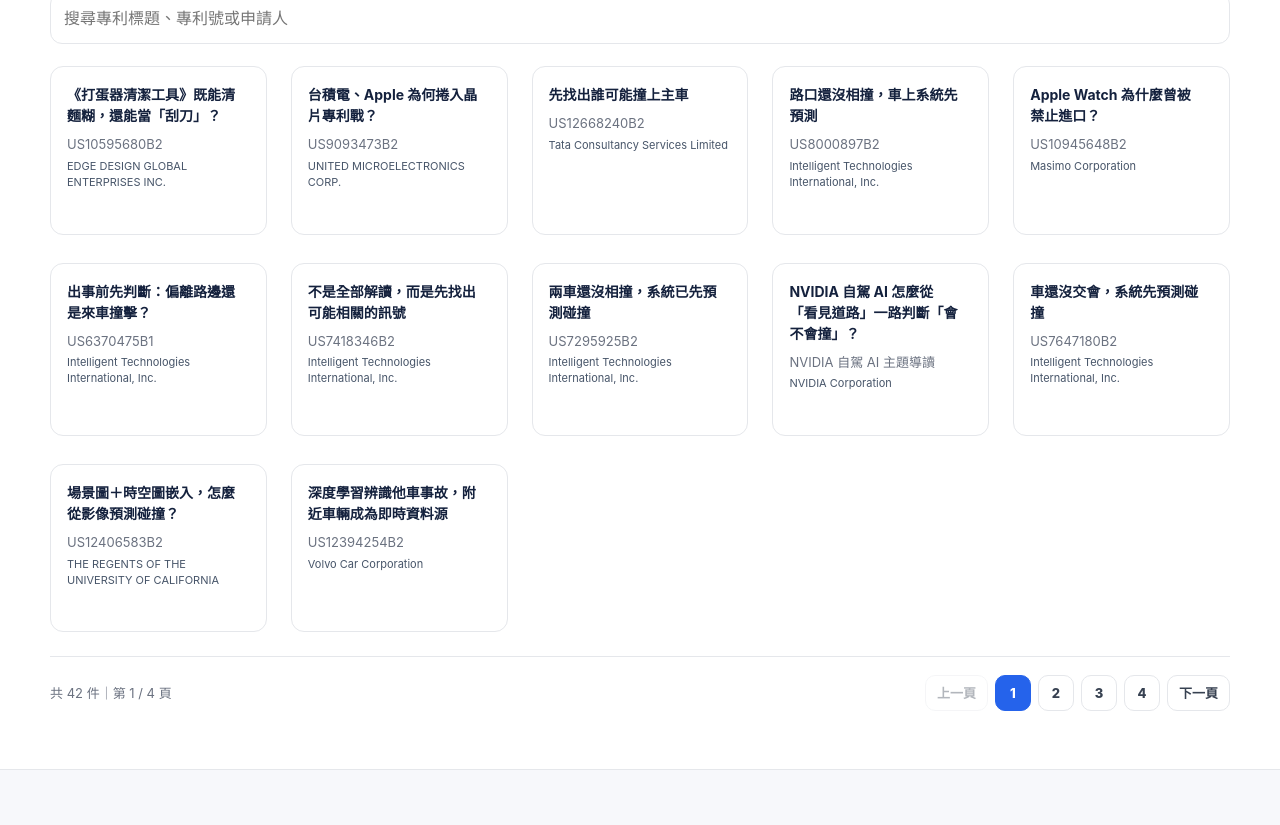
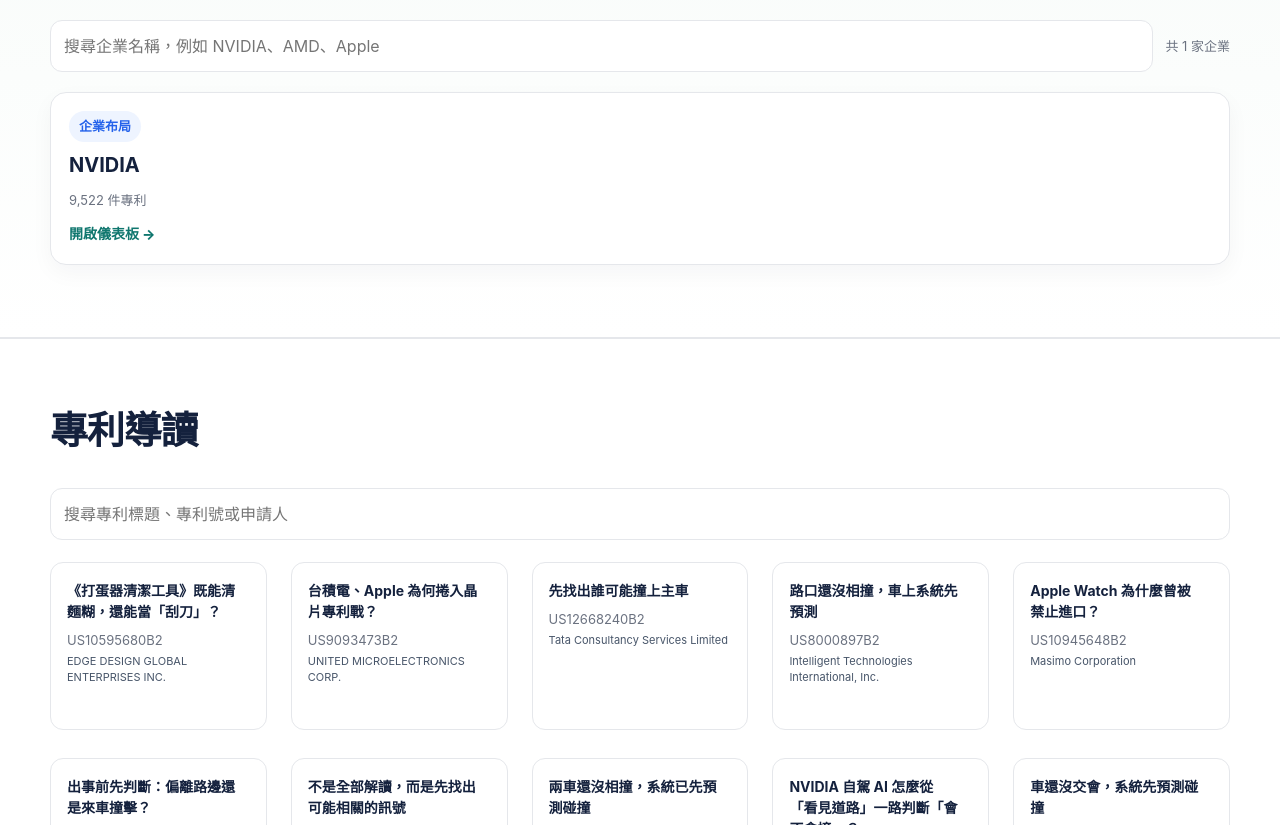
Before and after one commit to patenthunterjohn/mywebsite, a plain HTML site: page index.html in a window 1280 px wide. Shown: the part 686-1511 px from the top of the page. Drawn offline with Linux system fonts and the light colour scheme.

Commit message:
Add files via upload

```diff
--- a/index.html
+++ b/index.html
@@ -1,5 +1,4 @@
 <!DOCTYPE html>
-﻿<!DOCTYPE html>
 
 <html lang="zh-Hant">
 <head>
@@ -538,6 +537,97 @@ section { padding: 58px 0; }
       font-size: 13px;
     }
 
+
+    /* ===== 企業專利情報：共用 company.html + companies.json ===== */
+    .company-intel-section {
+      background: linear-gradient(180deg, #f7fbf9 0%, #ffffff 100%);
+      border-top: 1px solid var(--line);
+      border-bottom: 1px solid var(--line);
+    }
+    .company-intel-toolbar {
+      display: flex;
+      gap: 12px;
+      align-items: center;
+      margin: 0 0 20px;
+    }
+    .company-intel-search {
+      flex: 1;
+      min-width: 0;
+      border: 1px solid var(--line);
+      background: #fff;
+      border-radius: 12px;
+      padding: 11px 13px;
+      outline: none;
+      font: inherit;
+    }
+    .company-intel-search:focus {
+      border-color: var(--accent-2);
+      box-shadow: 0 0 0 3px rgba(15,118,110,.08);
+    }
+    .company-intel-count {
+      color: var(--muted);
+      font-size: 13px;
+      white-space: nowrap;
+    }
+    .company-intel-grid {
+      display: grid;
+      grid-template-columns: repeat(auto-fit, minmax(235px, 1fr));
+      gap: 14px;
+    }
+    .company-intel-card {
+      display: flex;
+      flex-direction: column;
+      gap: 10px;
+      min-height: 155px;
+      padding: 18px;
+      border: 1px solid var(--line);
+      border-radius: 16px;
+      background: #fff;
+      box-shadow: 0 8px 22px rgba(20,33,61,.04);
+      transition: transform .16s ease, border-color .16s ease, box-shadow .16s ease;
+    }
+    .company-intel-card:hover {
+      transform: translateY(-2px);
+      border-color: #99d2bc;
+      box-shadow: 0 12px 26px rgba(20,33,61,.08);
+    }
+    .company-intel-card .company-name {
+      margin: 0;
+      color: var(--ink);
+      font-size: 20px;
+      line-height: 1.35;
+    }
+    .company-intel-card .company-patents {
+      color: var(--muted);
+      font-size: 13px;
+    }
+    .company-intel-card .company-open {
+      margin-top: auto;
+      color: var(--accent-2);
+      font-weight: 850;
+      font-size: 14px;
+    }
+    .company-intel-card:hover .company-open { text-decoration: underline; }
+    .company-intel-message {
+      grid-column: 1 / -1;
+      padding: 20px;
+      border: 1px dashed var(--line);
+      border-radius: 14px;
+      background: #fff;
+      color: var(--muted);
+      text-align: center;
+    }
+    .company-intel-note {
+      margin: 14px 0 0;
+      color: var(--muted);
+      font-size: 13px;
+    }
+    @media(max-width:640px) {
+      .company-intel-toolbar { align-items: stretch; flex-direction: column; }
+      .company-intel-count { white-space: normal; }
+      .company-intel-grid { grid-template-columns: 1fr; }
+    }
+
   </style>
 <script async="" src="https://www.googletagmanager.com/gtag/js?id=UA-212822931-1"></script>
 <script>
@@ -557,6 +647,7 @@ section { padding: 58px 0; }
 <nav aria-label="主要導覽" class="nav-links">
 <a href="#patent-guide">專利導讀</a>
 <a href="#topics">主題分析</a>
+<a href="#company-intelligence">企業情報</a>
 <a href="#dashboards">儀表板</a>
 <a href="#articles">文章</a>
 <a href="#ebook">電子書</a>
@@ -573,11 +664,30 @@ section { padding: 58px 0; }
 <div class="actions">
 <a class="btn primary" href="#patent-guide">開始專利導讀</a>
 <a class="btn secondary" href="#topics">瀏覽主題分析</a>
+<a class="btn secondary" href="#company-intelligence">企業專利情報</a>
 <a class="btn secondary" href="#dashboards">查看儀表板</a>
 <a class="btn secondary" href="#articles">閱讀文章</a>
 <a class="btn green" href="#ebook">前往電子書</a>
 </div>
 </div>
+</div>
+</section>
+<section class="company-intel-section" id="company-intelligence">
+<div class="container">
+<div class="section-head">
+<div>
+<h2>企業專利情報</h2>
+<p>以共用儀表板框架呈現各企業的專利規模、申請趨勢、IPC、優先權來源與技術布局；點選公司後才載入該公司的 JSON 資料。</p>
+</div>
+</div>
+<div class="company-intel-toolbar">
+<input aria-label="搜尋企業名稱" class="company-intel-search" id="companyIntelSearch" placeholder="搜尋企業名稱，例如 NVIDIA、AMD、Apple" type="search"/>
+<div class="company-intel-count" id="companyIntelCount" aria-live="polite">讀取公司清單中…</div>
+</div>
+<div class="company-intel-grid" id="companyIntelGrid" aria-live="polite">
+<div class="company-intel-message">讀取企業專利情報中…</div>
+</div>
+<p class="company-intel-note" id="companyIntelNote"></p>
 </div>
 </section>
 <section class="guide-section" id="patent-guide">
@@ -1003,6 +1113,7 @@ section { padding: 58px 0; }
 </div>
 </div>
 </section>
+
 <section id="dashboards">
 <div class="container">
 <div class="section-head">
@@ -1310,6 +1421,95 @@ section { padding: 58px 0; }
       });
     })();
   </script>
+
+<script>
+    (() => {
+      const manifestUrl = 'company_dashboard/companies.json';
+      const companyPage = 'company_dashboard/company.html';
+      const grid = document.getElementById('companyIntelGrid');
+      const count = document.getElementById('companyIntelCount');
+      const note = document.getElementById('companyIntelNote');
+      const search = document.getElementById('companyIntelSearch');
+      const defaultLimit = 12;
+      const searchLimit = 30;
+      let companies = [];
+
+      function render() {
+        const q = (search.value || '').trim().toLowerCase();
+        const filtered = q
+          ? companies.filter((c) => `${c.name || ''} ${c.slug || ''}`.toLowerCase().includes(q))
+          : companies;
+        const limit = q ? searchLimit : defaultLimit;
+        const shown = filtered.slice(0, limit);
+
+        grid.innerHTML = '';
+        if (!shown.length) {
+          const empty = document.createElement('div');
+          empty.className = 'company-intel-message';
+          empty.textContent = q ? '找不到符合的企業。' : '目前尚無企業資料。';
+          grid.appendChild(empty);
+        } else {
+          shown.forEach((c) => {
+            const card = document.createElement('a');
+            card.className = 'company-intel-card';
+            card.href = `${companyPage}?c=${encodeURIComponent(c.slug || '')}`;
+            card.setAttribute('aria-label', `開啟 ${c.name || c.slug || '企業'} 專利情報儀表板`);
+
+            const tag = document.createElement('span');
+            tag.className = 'tag company';
+            tag.textContent = '企業布局';
+
+            const h3 = document.createElement('h3');
+            h3.className = 'company-name';
+            h3.textContent = c.name || c.slug || '未命名企業';
+
+            const meta = document.createElement('div');
+            meta.className = 'company-patents';
+            const n = Number(c.patent_count || 0);
+            meta.textContent = n ? `${n.toLocaleString('zh-TW')} 件專利` : '專利資料';
+
+            const open = document.createElement('div');
+            open.className = 'company-open';
+            open.textContent = '開啟儀表板 →';
+
+            card.append(tag, h3, meta, open);
+            grid.appendChild(card);
+          });
+        }
+
+        count.textContent = q
+          ? `符合 ${filtered.length.toLocaleString('zh-TW')} 家｜共 ${companies.length.toLocaleString('zh-TW')} 家`
+          : `共 ${companies.length.toLocaleString('zh-TW')} 家企業`;
+
+        if (filtered.length > shown.length) {
+          note.textContent = `目前顯示前 ${shown.length} 家；可使用上方搜尋快速找到其他企業。`;
+        } else {
+          note.textContent = '';
+        }
+      }
+
+      fetch(manifestUrl, { cache: 'no-store' })
+        .then((r) => {
+          if (!r.ok) throw new Error(`HTTP ${r.status}`);
+          return r.json();
+        })
+        .then((data) => {
+          companies = Array.isArray(data.companies) ? data.companies : [];
+          render();
+        })
+        .catch((err) => {
+          count.textContent = '公司清單讀取失敗';
+          note.textContent = `請確認 ${manifestUrl} 已上傳至網站。`;
+          grid.innerHTML = '';
+          const msg = document.createElement('div');
+          msg.className = 'company-intel-message';
+          msg.textContent = `企業資料暫時無法載入（${err.message}）。`;
+          grid.appendChild(msg);
+        });
+
+      search.addEventListener('input', render);
+    })();
+  </script>
 <script>
     document.querySelectorAll('.filter-btn').forEach((button) => {
       button.addEventListener('click', () => {
@@ -1327,7 +1527,7 @@ section { padding: 58px 0; }
       });
     });
 
-    const sections = ['patent-guide', 'topics', 'dashboards', 'articles', 'ebook'];
+    const sections = ['patent-guide', 'topics', 'company-intelligence', 'dashboards', 'articles', 'ebook'];
     const navLinks = Array.from(document.querySelectorAll('.nav-links a[href^="#"]'));
     const observer = new IntersectionObserver((entries) => {
       entries.forEach((entry) => {
```
